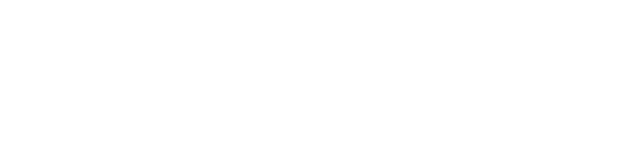
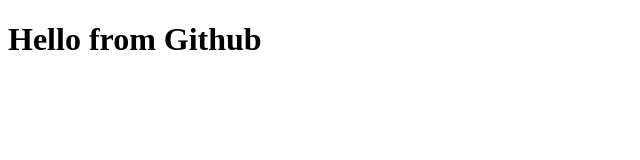
Before and after one commit to sbaden/sbaden.github.io, a plain HTML site: page index.html in a window 1280 px wide. Shown: the whole page, without its empty margins (0-640 px from the left). Drawn offline with Linux system fonts and the light colour scheme.

Commit message:
Add <H1>

```diff
--- a/index.html
+++ b/index.html
@@ -4,6 +4,7 @@
 	<title>Hello From Github</title>
 </head>
 <body>
+	<h1>Hello from Github</h1>
 
 </body>
 </html>
```
